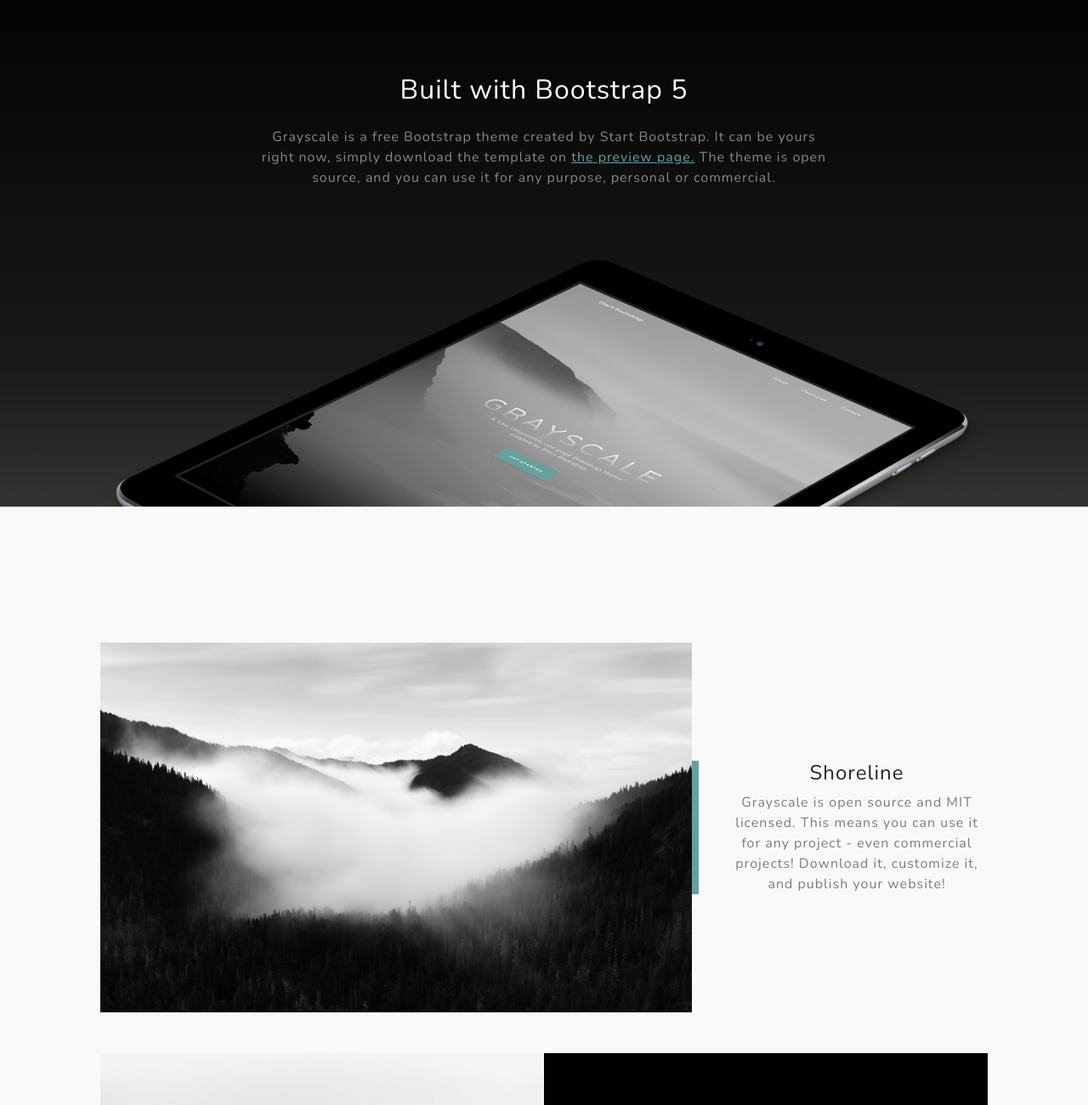
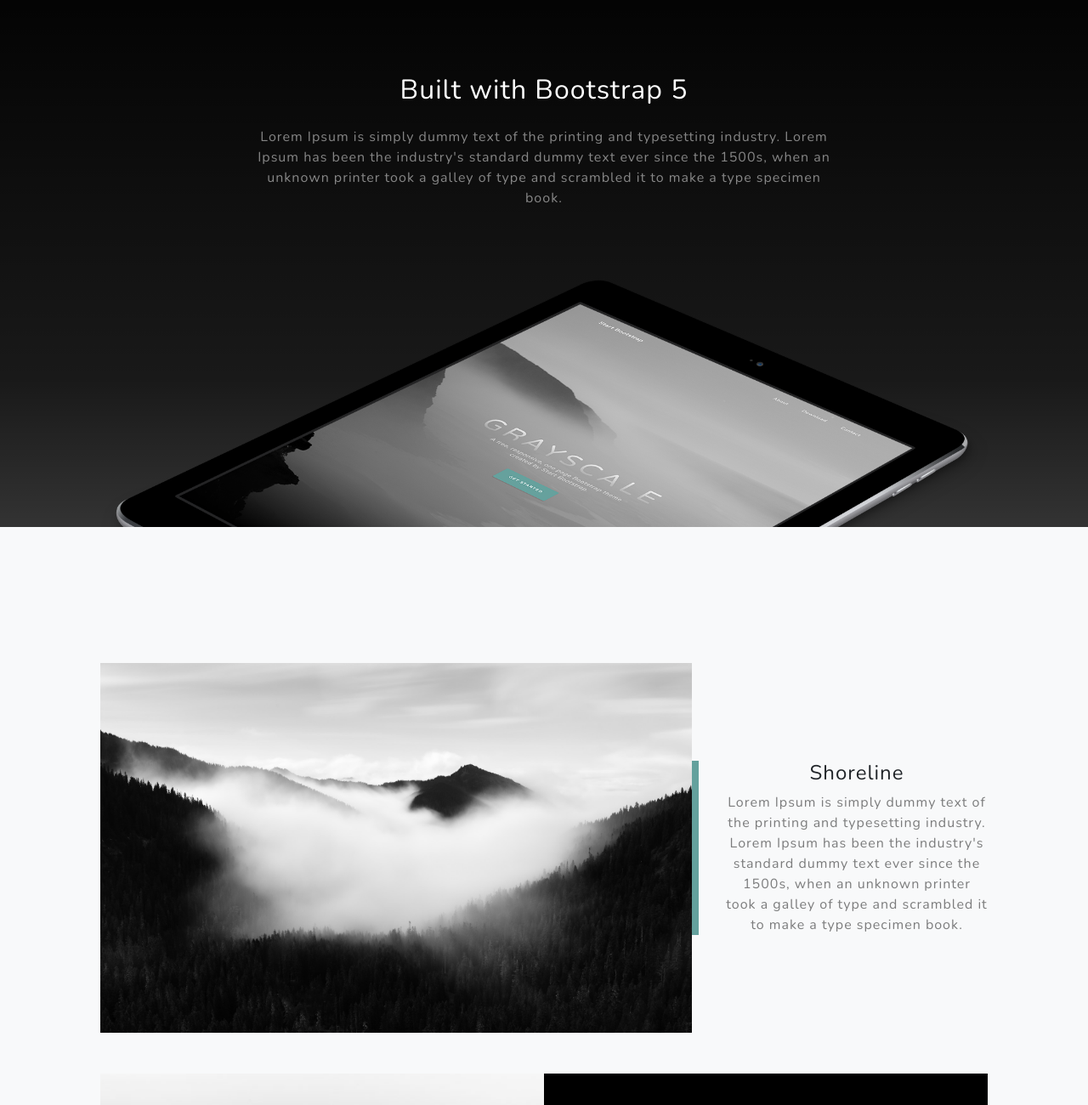
Before and after one commit to erickpauljaucian/erickpauljaucian.github.io, a plain HTML site: page index.html in a window 1280 px wide. Shown: the part 873-2173 px from the top of the page at 85% size. Drawn offline with nearby package versions, Linux system fonts and the light colour scheme.

Commit message:
Update index.html

```diff
--- a/index.html
+++ b/index.html
@@ -5,7 +5,7 @@
         <meta name="viewport" content="width=device-width, initial-scale=1, shrink-to-fit=no" />
         <meta name="description" content="" />
         <meta name="author" content="" />
-        <title>Grayscale - Start Bootstrap Theme</title>
+        <title>Title</title>
         <link rel="icon" type="image/x-icon" href="assets/favicon.ico" />
         <!-- Font Awesome icons (free version)-->
         <script src="https://use.fontawesome.com/releases/v6.3.0/js/all.js" crossorigin="anonymous"></script>
@@ -52,9 +52,7 @@
                     <div class="col-lg-8">
                         <h2 class="text-white mb-4">Built with Bootstrap 5</h2>
                         <p class="text-white-50">
-                            Grayscale is a free Bootstrap theme created by Start Bootstrap. It can be yours right now, simply download the template on
-                            <a href="https://startbootstrap.com/theme/grayscale/">the preview page.</a>
-                            The theme is open source, and you can use it for any purpose, personal or commercial.
+                            Lorem Ipsum is simply dummy text of the printing and typesetting industry. Lorem Ipsum has been the industry's standard dummy text ever since the 1500s, when an unknown printer took a galley of type and scrambled it to make a type specimen book.
                         </p>
                     </div>
                 </div>
@@ -70,7 +68,7 @@
                     <div class="col-xl-4 col-lg-5">
                         <div class="featured-text text-center text-lg-left">
                             <h4>Shoreline</h4>
-                            <p class="text-black-50 mb-0">Grayscale is open source and MIT licensed. This means you can use it for any project - even commercial projects! Download it, customize it, and publish your website!</p>
+                            <p class="text-black-50 mb-0">Lorem Ipsum is simply dummy text of the printing and typesetting industry. Lorem Ipsum has been the industry's standard dummy text ever since the 1500s, when an unknown printer took a galley of type and scrambled it to make a type specimen book. </p>
                         </div>
                     </div>
                 </div>
```
